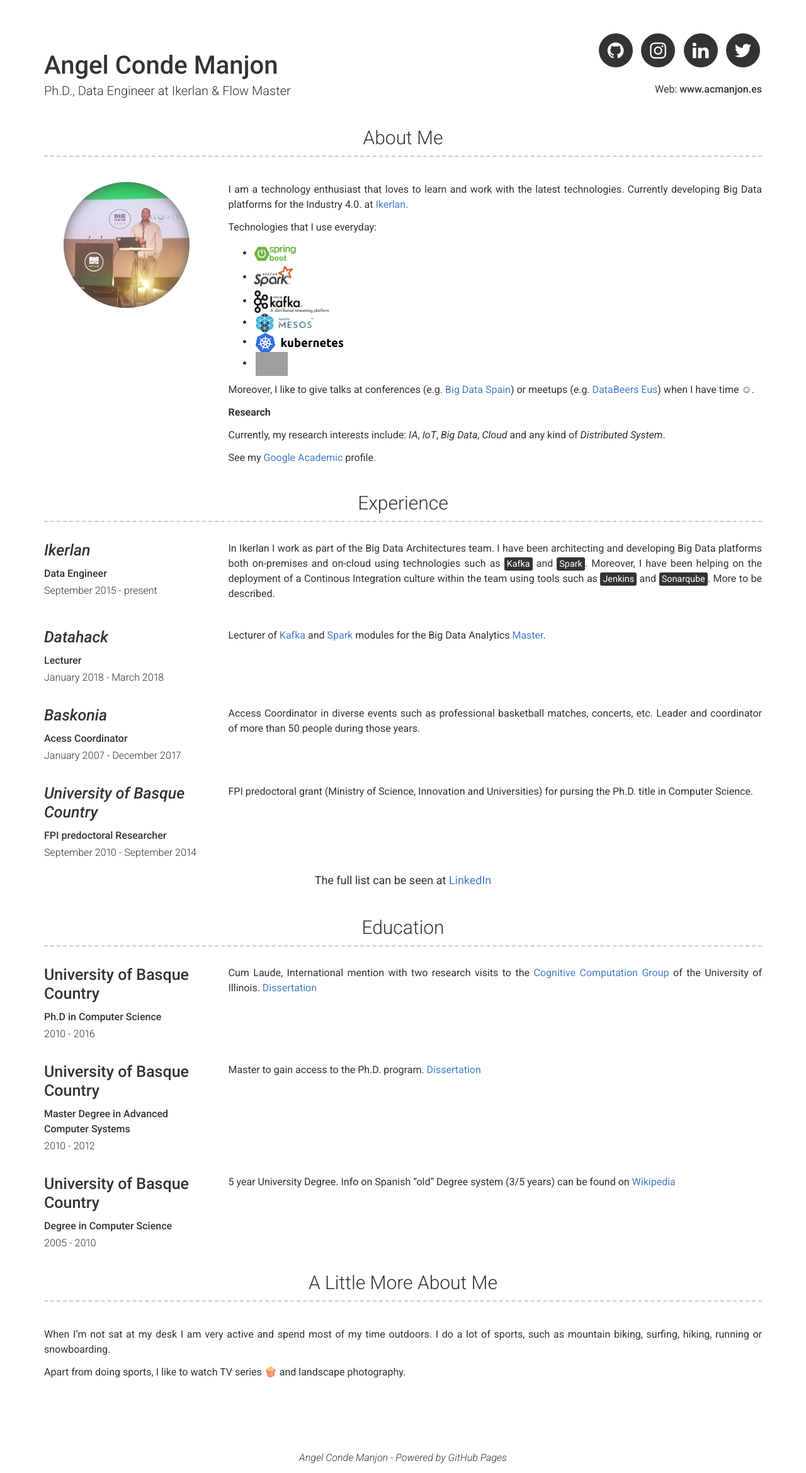
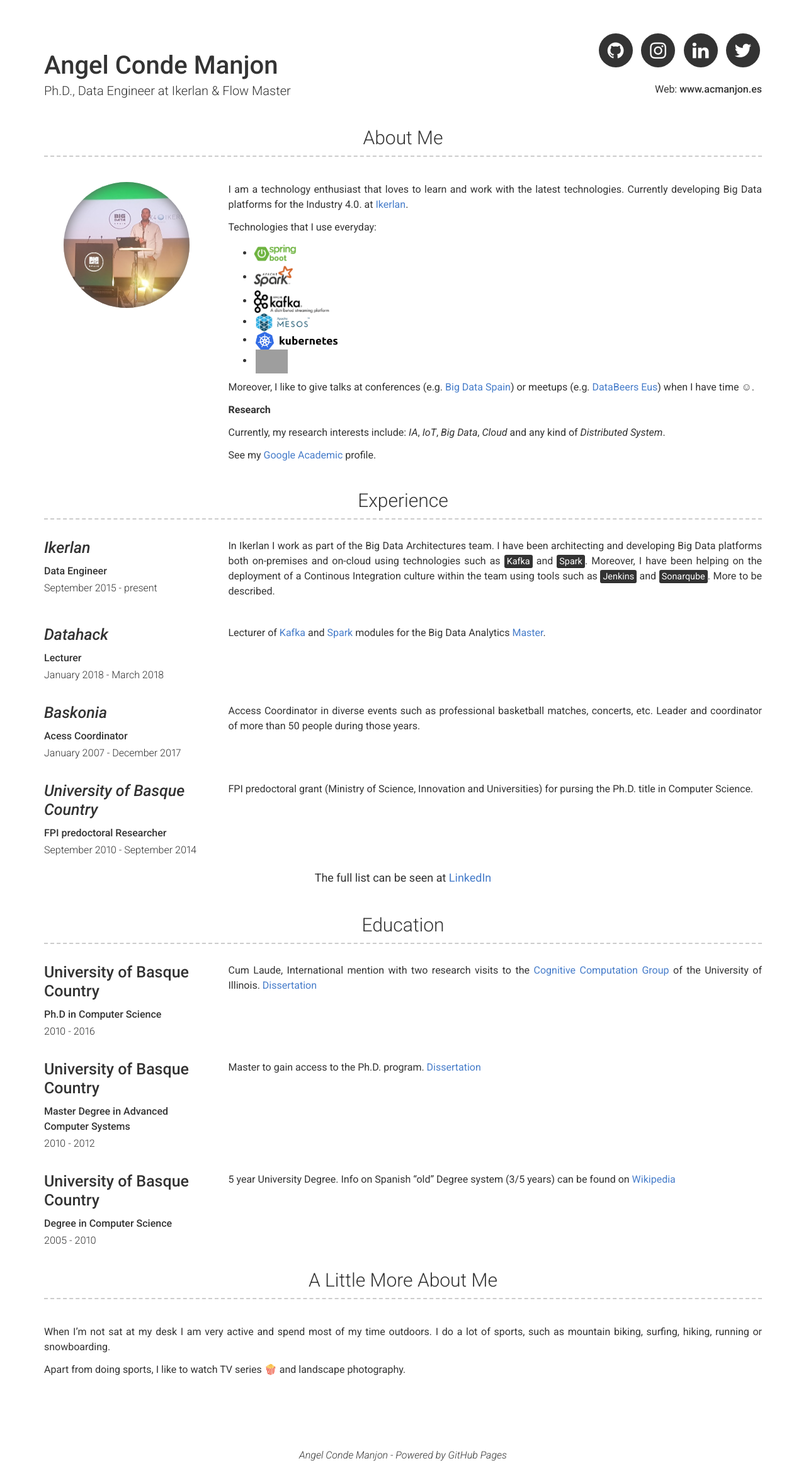
Before and after one commit to Neuw84/neuw84.github.io, a Jekyll site: the page built from index.md, in a window 1280 px wide. Shown: the whole page at 63% size. Built offline with Jekyll 4.4.1, drawn with Linux system fonts in a browser that asks for light colours; grey boxes are pictures that could not be loaded.

Commit message:
Update _config.yml

```diff
--- a/_config.yml
+++ b/_config.yml
@@ -30,8 +30,8 @@ about_content: | # this will include new lines to allow paragraphs here you can
     * ![SpringBoot](assets/spring-boot-logo.png){:height="36px"}
     * ![Spark](assets/spark-logo-hd.png){:height="40px"}
     * ![Kafka](assets/kafka_logo.png){:height="36px"}
-    * ![Mesos](assets/images.png){:height="32px"}
-    * &nbsp;![Kubernetes](assets/kubernetes-horizontal-color.png){:height="30px"}
+    * ![Mesos](assets/images.png){:height="30px"}
+    * &nbsp;![Kubernetes](assets/kubernetes-horizontal-color.png){:height="28x"}
     * &nbsp;![MQTT](assets/MQTT.png){:height="38px"}
 
    Moreover, I like to give talks at conferences (e.g. [Big Data Spain](https://www.bigdataspain.org/)) or meetups (e.g. [DataBeers Eus](https://databeerseus.tumblr.com/)) when I have time &#9786;.
```
